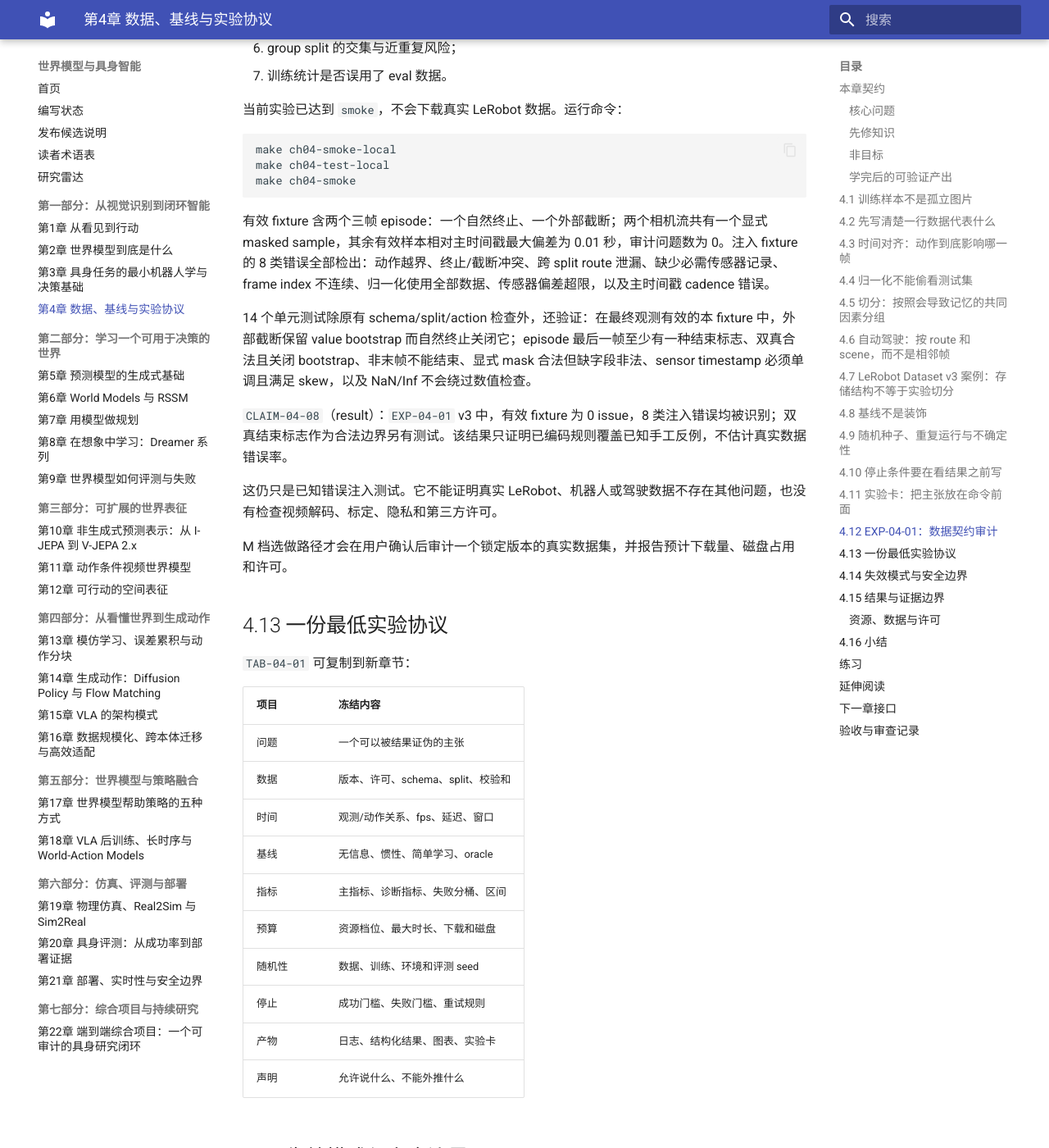
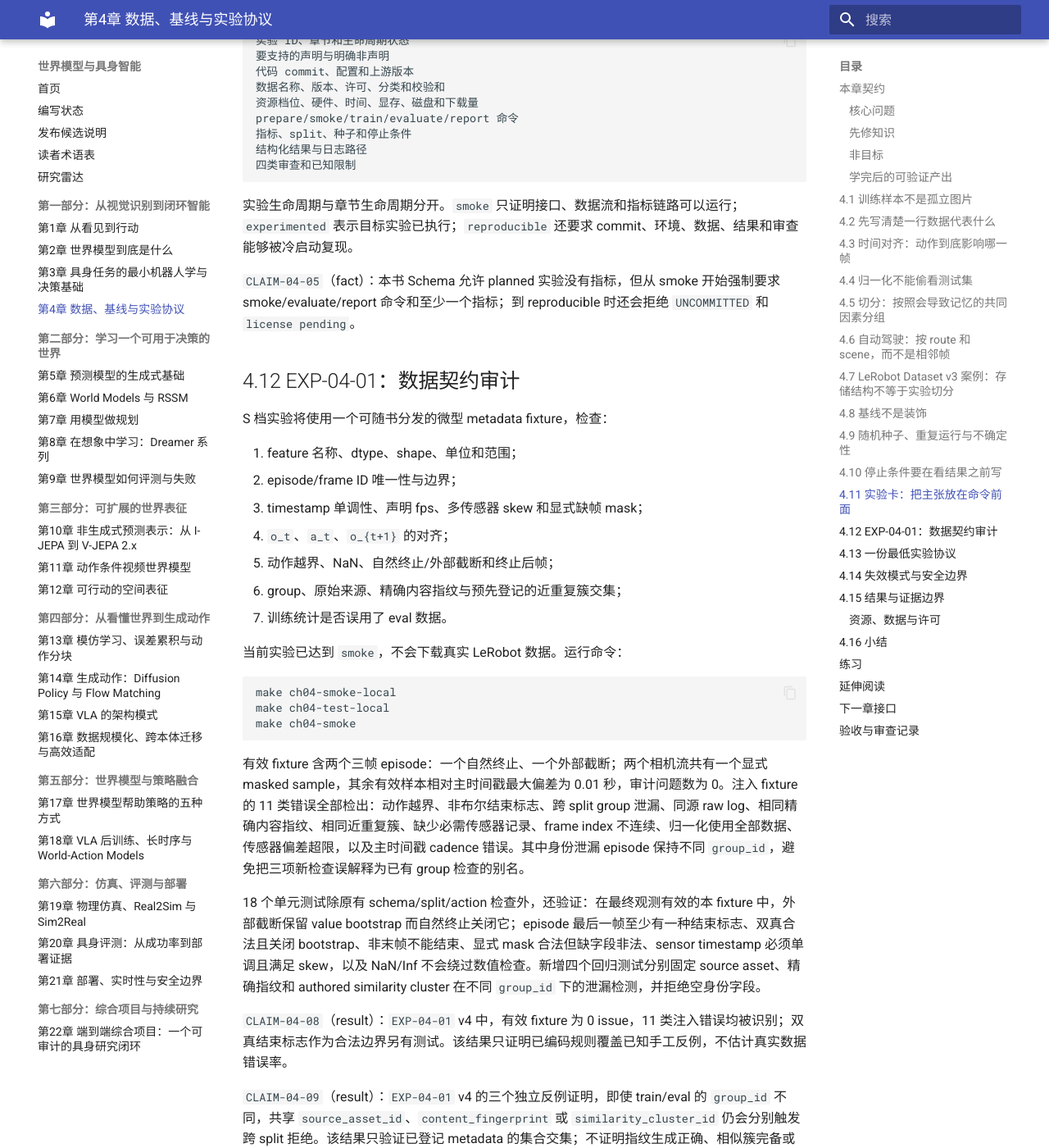
Before and after one commit to dollarser/world-models-and-embodied-ai-book, an MkDocs documentation site: the page built from docs/part-01-loop/ch04-data-and-protocols.md, in a window 1280 px wide and 1400 px high, scrolled down 8134 px. Shown: the whole window at 82% size. Built offline with MkDocs 1.6.1 and Material for MkDocs 9.7.7, drawn with Linux system fonts in a browser that asks for light colours; some of the changed text lies outside the part shown.

Commit message:
docs: audit cross-split content identity

````diff
--- a/docs/part-01-loop/ch04-data-and-protocols.md
+++ b/docs/part-01-loop/ch04-data-and-protocols.md
@@ -3,8 +3,8 @@
 > 状态：`reviewed`
 > 资料核查日期：2026-09-01
 > 关联实验：`EXP-04-01`（smoke）
-> 关联声明：`CLAIM-04-01`～`CLAIM-04-08`
-> 关联图表：`FIG-04-01` / `TAB-04-01`
+> 关联声明：`CLAIM-04-01`～`CLAIM-04-09`
+> 关联图表：`FIG-04-01` / `TAB-04-01` / `TAB-04-02`
 > 资源档位：S
 > GPU 状态：不需要
 
@@ -149,11 +149,26 @@ sequenceDiagram
 
 组级切分后还要做去重与近重复检查。视频片段可能来自同一原始长视频，机器人 episode 可能只改变了文件名，自动驾驶相邻日志可能共享同一段道路和交通参与者。
 
+这里至少有四层不同身份，不能用一个 `group_id` 代替全部检查：
+
+`TAB-04-02` 把每一层能发现和不能发现的问题分开：
+
+| 层次 | fixture 字段 | 跨 split 重叠说明什么 | 仍不能证明什么 |
+| --- | --- | --- | --- |
+| 实验分组 | `group_id` | 协议声明的 route/scene/episode 被拆开 | 不同 ID 背后是否同源 |
+| 原始来源 | `source_asset_id` | 两个派生片段来自同一原始 log/video/session | 同一路线的不同采集是否相似 |
+| 精确内容 | `content_fingerprint` | 冻结规范化流程产出的内容身份相同 | 转码、裁剪、轻微时移后的近重复 |
+| 近重复簇 | `similarity_cluster_id` | 预计算或人工复核已把样本归入同一相似簇 | 聚类漏检、误合并或阈值外样本 |
+
+*TAB-04-02：四层数据身份合同。后三个字段是数据准备阶段写入的审计证据；本书 smoke 只比较 ID，不读取媒体，也不自动推断相似性。来源：本书原创，MIT，2026-09-02。*
+
+因此，精确 digest 只能约束它所对应的字节或冻结规范化表示；perceptual hash、embedding 或人工聚类也必须登记算法、模型 revision、预处理和阈值，并抽查边界样本。相似度工具既可能漏掉近重复，也可能把不同内容合并，不能把“cluster ID 无交集”写成“测试集独立”的充分证明。更稳妥的流程是先按来源和任务语义分组，再用精确/近重复检查寻找协议遗漏，发现跨 split 重叠时回到组级重切分，而不是删除最容易发现的单帧来美化数字。
+
 测试集应尽量一次冻结。若根据测试结果修改模型、数据或超参数，它已经参与开发，应将该轮记为验证集使用，或者建立新的保留测试集。
 
 ## 4.6 自动驾驶：按 route 和 scene，而不是相邻帧
 
-驾驶数据具有更强的空间与时间重复性。连续数千帧共享道路纹理、标志、天气、相机标定和交通参与者。即使按日志文件随机切分，同一路线的相邻行程也可能导致泄漏。
+驾驶数据具有更强的空间与时间重复性。连续数千帧共享道路纹理、标志、天气、相机标定和交通参与者。即使按日志文件随机切分，同一路线的相邻行程也可能导致泄漏；同一 raw log 切出的多个文件即使拥有不同文件名、episode ID 和 route ID，也仍是直接同源样本。
 
 最低审计项包括：
 
@@ -249,7 +264,7 @@ S 档实验将使用一个可随书分发的微型 metadata fixture，检查：
 3. timestamp 单调性、声明 fps、多传感器 skew 和显式缺帧 mask；
 4. `o_t`、`a_t`、`o_{t+1}` 的对齐；
 5. 动作越界、NaN、自然终止/外部截断和终止后帧；
-6. group split 的交集与近重复风险；
+6. group、原始来源、精确内容指纹与预先登记的近重复簇交集；
 7. 训练统计是否误用了 eval 数据。
 
 当前实验已达到 `smoke`，不会下载真实 LeRobot 数据。运行命令：
@@ -260,11 +275,13 @@ make ch04-test-local
 make ch04-smoke
 ```
 
-有效 fixture 含两个三帧 episode：一个自然终止、一个外部截断；两个相机流共有一个显式 masked sample，其余有效样本相对主时间戳最大偏差为 0.01 秒，审计问题数为 0。注入 fixture 的 8 类错误全部检出：动作越界、终止/截断冲突、跨 split route 泄漏、缺少必需传感器记录、frame index 不连续、归一化使用全部数据、传感器偏差超限，以及主时间戳 cadence 错误。
+有效 fixture 含两个三帧 episode：一个自然终止、一个外部截断；两个相机流共有一个显式 masked sample，其余有效样本相对主时间戳最大偏差为 0.01 秒，审计问题数为 0。注入 fixture 的 11 类错误全部检出：动作越界、非布尔结束标志、跨 split group 泄漏、同源 raw log、相同精确内容指纹、相同近重复簇、缺少必需传感器记录、frame index 不连续、归一化使用全部数据、传感器偏差超限，以及主时间戳 cadence 错误。其中身份泄漏 episode 保持不同 `group_id`，避免把三项新检查误解释为已有 group 检查的别名。
 
-14 个单元测试除原有 schema/split/action 检查外，还验证：在最终观测有效的本 fixture 中，外部截断保留 value bootstrap 而自然终止关闭它；episode 最后一帧至少有一种结束标志、双真合法且关闭 bootstrap、非末帧不能结束、显式 mask 合法但缺字段非法、sensor timestamp 必须单调且满足 skew，以及 NaN/Inf 不会绕过数值检查。
+18 个单元测试除原有 schema/split/action 检查外，还验证：在最终观测有效的本 fixture 中，外部截断保留 value bootstrap 而自然终止关闭它；episode 最后一帧至少有一种结束标志、双真合法且关闭 bootstrap、非末帧不能结束、显式 mask 合法但缺字段非法、sensor timestamp 必须单调且满足 skew，以及 NaN/Inf 不会绕过数值检查。新增四个回归测试分别固定 source asset、精确指纹和 authored similarity cluster 在不同 `group_id` 下的泄漏检测，并拒绝空身份字段。
 
-`CLAIM-04-08`（result）：`EXP-04-01` v3 中，有效 fixture 为 0 issue，8 类注入错误均被识别；双真结束标志作为合法边界另有测试。该结果只证明已编码规则覆盖已知手工反例，不估计真实数据错误率。
+`CLAIM-04-08`（result）：`EXP-04-01` v4 中，有效 fixture 为 0 issue，11 类注入错误均被识别；双真结束标志作为合法边界另有测试。该结果只证明已编码规则覆盖已知手工反例，不估计真实数据错误率。
+
+`CLAIM-04-09`（result）：`EXP-04-01` v4 的三个独立反例证明，即使 train/eval 的 `group_id` 不同，共享 `source_asset_id`、`content_fingerprint` 或 `similarity_cluster_id` 仍会分别触发跨 split 拒绝。该结果只验证已登记 metadata 的集合交集；不证明指纹生成正确、相似簇完备或真实媒体不存在未登记近重复。
 
 这仍只是已知错误注入测试。它不能证明真实 LeRobot、机器人或驾驶数据不存在其他问题，也没有检查视频解码、标定、隐私和第三方许可。
 
@@ -291,6 +308,7 @@ M 档选做路径才会在用户确认后审计一个锁定版本的真实数据
 
 - **帧泄漏**：同一 episode 相邻帧跨 train/test；
 - **场景泄漏**：不同文件实际来自同一路线、房间或采集会话；
+- **身份别名泄漏**：重命名或重新编号掩盖同一 raw asset、精确内容或已知近重复簇；
 - **时间错位**：动作与错误的下一观测配对；
 - **统计泄漏**：用完整数据拟合归一化或词表；
 - **幸存者偏差**：只保存成功、可解码或未掉线的 episode；
@@ -306,7 +324,7 @@ M 档选做路径才会在用户确认后审计一个锁定版本的真实数据
 | --- | --- | --- | --- | --- |
 | 仓库事实 | 实验卡生命周期由 JSON Schema 校验 | `specs/experiment-card.schema.json` | 已验证 | 不替代人工科学审查 |
 | 官方格式 | LeRobot v3 使用 metadata 恢复 episode 视图 | 官方文档 | `[O,R1]` | 本书未下载或执行 |
-| 本书结果 | 有效 fixture 0 问题；8 类注入问题全部检出 | `EXP-04-01` | CPU smoke | 只覆盖手工 metadata，不估计真实错误率 |
+| 本书结果 | 有效 fixture 0 问题；11 类注入问题全部检出 | `EXP-04-01` | CPU smoke | 只比较手工 metadata ID，不读取媒体或估计真实错误率 |
 | 未验证 | 某个真实数据集不存在泄漏或错位 | 无 | unverified | 必须逐数据集审计 |
 
 ### 资源、数据与许可
@@ -351,6 +369,6 @@ M 档选做路径才会在用户确认后审计一个锁定版本的真实数据
 - 代码审查：通过；
 - 一致性审查：通过；
 - 教学审查：通过；
-- 审查记录路径：`reviews/batch-a-review.md`；
+- 审查记录路径：`reviews/batch-a-review.md`、`reviews/ch04-content-identity-leakage-review-2026-09-02.md`；
 - 已知限制：真实 LeRobot/驾驶数据审计尚未执行；
-- 下一步：episode 截断、缺帧 mask 和多传感器 skew 已进入 S 档；仍需在真实数据上审计 clock domain/漂移、视频解码、标定、隐私和许可。
+- 下一步：episode 截断、缺帧 mask、多传感器 skew 和已登记身份交集已进入 S 档；仍需在真实数据上冻结并验证近重复检索方法，同时审计 clock domain/漂移、视频解码、标定、隐私和许可。
````
Also changed, not shown: docs/release-notes.md (+1 -1 lines), docs/status.md (+5 -5 lines), labs/track-a-world-model-control/ch04-data-audit/README.md (+3 -1 lines), reviews/ch04-content-identity-leakage-review-2026-09-02.md (added, +37 -0 lines), reviews/final-book-review.md (+1 -1 lines), specs/PRD/世界模型与具身智能_书籍设计方案-v0_6.md (+1 -1 lines), 8 other files.
